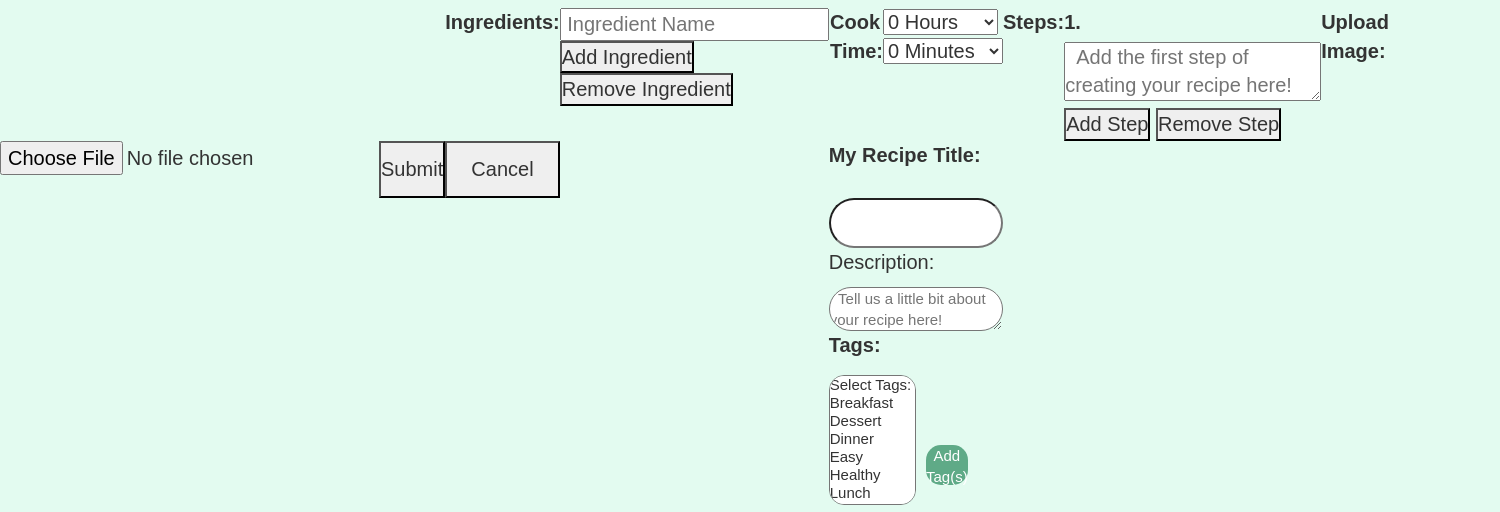
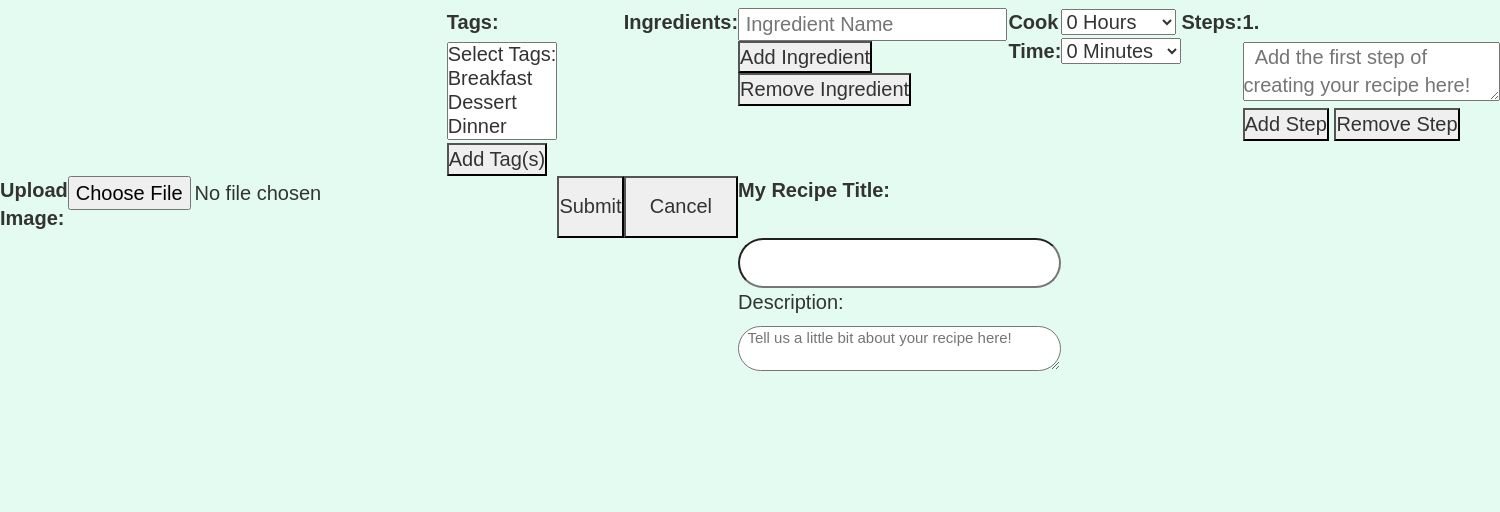
Before and after one commit to cse110-fa21-group25/cse110-fa21-group25, a website: page source/new-recipe.html in a window 1280 px wide. Shown: the part 92-604 px from the top of the page, 1500 px wide, since content can reach past the window. Drawn offline with nearby package versions, Linux system fonts and the light colour scheme.

Commit message:
modifying tag section

```diff
--- a/source/assets/styles/new-recipe.css
+++ b/source/assets/styles/new-recipe.css
@@ -45,12 +45,12 @@ p{
 }
 
 #tag-section{
-    grid-row: 8/9;
+    /* grid-row: 8/9;
     grid-column: 6/9;
     display: grid;
     grid-template-columns: repeat(4,1fr);
     grid-template-rows: auto 60px 60px 60px;
-    grid-gap: 10px;
+    grid-gap: 10px; */
 }
 
 /* #tags{
@@ -59,21 +59,21 @@ p{
 } */
 
 .tags{
-    grid-row: 2/4;
+    /* grid-row: 2/4;
     grid-column: 1/3;
-    /* height: 100px; */
+    height: 100px;
     font-size: 15px;
-    border-radius: 15px;
+    border-radius: 15px;  */
 }
 #add-tag{
-    grid-row: 3;
+    /* grid-row: 3;
     grid-column: 3/4;
     height: 40px;
     font-size: 15px;
     border-radius: 15px;
     background-color: #5faa87;
     color: white;
-    border-style: hidden;
+    border-style: hidden; */
 }
 
 #selected-tags{
```
